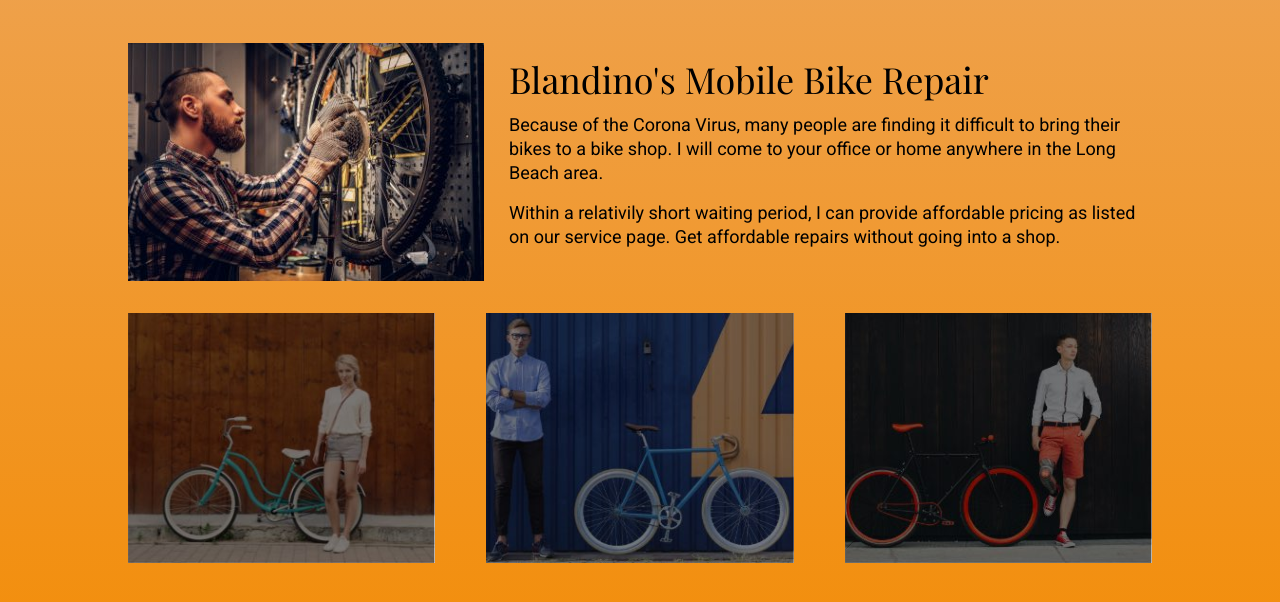
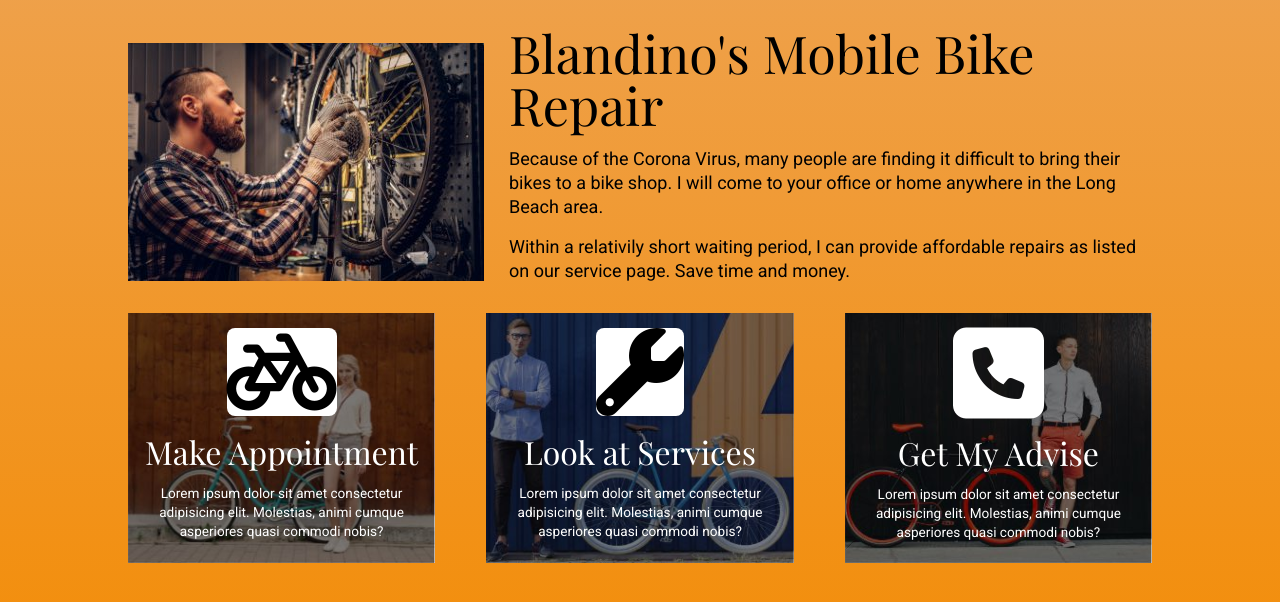
Before and after one commit to Carlos-Blandino/bike-project, a plain HTML site: page index.html in a window 1280 px wide. Shown: the part 122-724 px from the top of the page. Drawn offline with nearby package versions, Linux system fonts and the light colour scheme.

Commit message:
working on cards content styling

```diff
--- a/index.html
+++ b/index.html
@@ -14,7 +14,7 @@
     <!-- This is the google fonts -->
     <link href="https://fonts.googleapis.com/css2?family=Playfair+Display&family=Roboto&display=swap" rel="stylesheet">
 
-
+    <script src="https://kit.fontawesome.com/e9f40fae6b.js" crossorigin="anonymous"></script>
     <title>Cycle Blandino  - Mobile Bike Repair in Long Beack</title>
 </head>
 <body>
@@ -42,7 +42,7 @@
                 <h1>Blandino's Mobile Bike Repair</h1>
                 <p>Because of the Corona Virus, many people are finding it difficult to bring their bikes to a bike shop. I will come to your office or home anywhere in the Long Beach area.</p>
 
-                <p>Within a relativily short waiting period, I can provide affordable pricing as listed on our service page. Get affordable repairs without going into a shop.</p>
+                <p>Within a relativily short waiting period, I can provide affordable repairs as listed on our service page. Save time and money.</p>
 
             </div>
 
@@ -51,9 +51,21 @@
 
        <!-- Apply flex box to the parent -->
        <div class="cards">
-           <div class="card1"></div>
-           <div class="card2"></div>
-           <div class="card3"></div>
+           <div class="card1">
+                <i class="fas fa-bicycle"></i>
+               <h2>Make Appointment</h2>
+               <p>Lorem ipsum dolor sit amet consectetur adipisicing elit. Molestias, animi cumque asperiores quasi commodi nobis?</p>
+           </div>
+           <div class="card2">
+                <i class="fas fa-wrench"></i>
+                <h2>Look at Services</h2>
+                <p>Lorem ipsum dolor sit amet consectetur adipisicing elit. Molestias, animi cumque asperiores quasi commodi nobis?</p>
+           </div>
+           <div class="card3">
+            <i class="fas fa-phone-square"></i>
+                <h2>Get My Advise</h2>
+                <p>Lorem ipsum dolor sit amet consectetur adipisicing elit. Molestias, animi cumque asperiores quasi commodi nobis?</p>
+           </div>
        </div>
    </div>
 
--- a/styles.css
+++ b/styles.css
@@ -9,7 +9,12 @@ body {
 	font-family: 'Roboto', sans-serif;
 }
 h1 {
-	font-size: 2.25rem;
+	font-size: 3.25rem;
+	font-family: 'Playfair Display', serif;
+	margin-bottom: 1rem;
+}
+h2 {
+	font-size: 2rem;
 	font-family: 'Playfair Display', serif;
 	margin-bottom: 1rem;
 }
@@ -56,29 +61,57 @@ main {
 .cards {
 	display: flex;
 	justify-content: space-between;
+	text-align: center;
 }
 
-.card1 {
-	background-color: rgb(139, 41, 90);
-	background-image: url(images/image-background-card1.jpg);
+.card1,
+.card2,
+.card3 {
 	background-size: cover;
 	background-position: bottom;
 	min-height: 250px;
 	width: 30%;
 }
+.card1 {
+	background-image: url(images/image-background-card1.jpg);
+}
 .card2 {
-	background-color: rgb(45, 20, 33);
 	background-image: url(images/image-background-card2.jpg);
-	background-size: cover;
-	background-position: bottom;
-	min-height: 250px;
-	width: 30%;
 }
 .card3 {
-	background-color: rgb(91, 28, 59);
 	background-image: url(images/image-background-card3.jpg);
-	background-size: cover;
-	background-position: bottom;
-	min-height: 250px;
-	width: 30%;
 }
+
+.cards h2 {
+	color: white;
+	margin-top: 20px;
+}
+.card3 h2 {
+	margin-top: 12px;
+}
+
+.cards p {
+	color: white;
+	font-size: 0.85rem;
+	font-weight: 100;
+	line-height: 1.2rem;
+}
+
+/* Cards Section - Font awesome Icons */
+.fas.fa-phone-square {
+	color: white;
+	font-size: 6.5rem;
+	margin-top: 8px;
+}
+.fas.fa-bicycle {
+	background-color: white;
+	border-radius: .5rem;
+	font-size: 5.5rem;
+	margin-top: 15px;
+}
+.fas.fa-wrench {
+	background-color: white;
+	border-radius: .5rem;
+	font-size: 5.5rem;
+	margin-top: 15px;
+}
```
